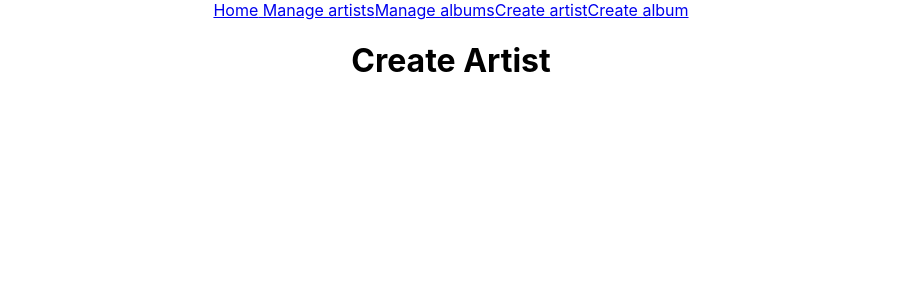
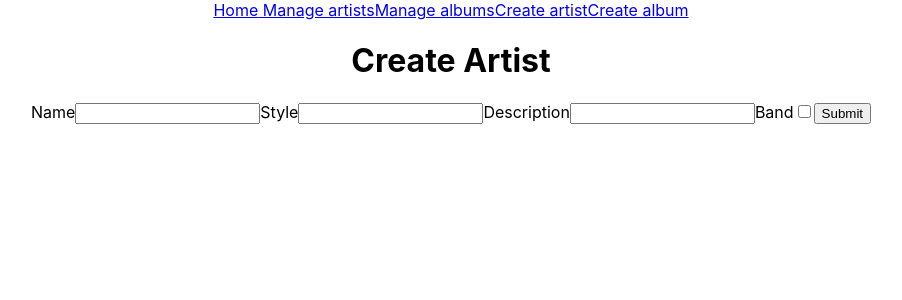
Before and after one commit to sarahledu/Artist-react, a React (Create React App) app in the folder client/: page /create-artist in a window 1280 px wide. Shown: the top 300 px of the page, without its empty margins (189-1091 px from the left). Built offline with nearby package versions, Linux system fonts and the light colour scheme.

Commit message:
create artist en cours

```diff
--- a/client/src/views/CreateAlbum.jsx
+++ b/client/src/views/CreateAlbum.jsx
@@ -1,9 +1,9 @@
-import React from "react";
+import React from 'react'
 
 export default function CreateAlbum() {
-  return (
-    <div>
-      <h1>Create Album</h1>
-    </div>
-  );
+    return (
+        <div>
+
+        </div>
+    )
 }
--- a/client/src/views/CreateArtist.jsx
+++ b/client/src/views/CreateArtist.jsx
@@ -1,9 +1,57 @@
-import React from 'react'
+import React, { useState } from "react";
+import APIHandler from "../api/handler";
+const handler = new APIHandler();
+console.log("handler=>", handler);
 
-export default function CreateArtist() {
-    return (
-        <div>
-            <h1>Create Artist</h1>
-        </div>
-    )
-}
+const CreateArtist = () => {
+  const [artist, setArtist] = useState({ isBand: false });
+
+  function handleSubmit(e) {
+    e.preventDefault();
+    console.log("in the submit", artist);
+    const formData = new FormData();
+    for (let key in artist) {
+      console.log(key);
+      formData.append(key, artist[key]);
+    }
+    console.log(formData);
+    handler
+      .post("/create-artist", formData)
+      .then(apiRes => {
+        console.log(apiRes);
+      })
+      .catch(apiErr => console.log(apiErr));
+  }
+
+  function handleChange(e) {
+    const key = e.target.name;
+    const value = e.target.value;
+
+    if (e.target.type === "checkbox") {
+      const checkedBoxValue = e.target.checked;
+
+      setArtist({ ...artist, isBand: checkedBoxValue });
+    } else {
+      setArtist({ ...artist, [key]: value });
+    }
+  }
+
+  return (
+    <div>
+      <h1>Create Artist</h1>
+      <form onChange={handleChange} onSubmit={handleSubmit}>
+        <label htmlFor="name">Name</label>
+        <input id="name" type="text" name="name" />
+        <label htmlFor="style">Style</label>
+        <input id="style" type="text" name="style" />
+        <label htmlFor="description">Description</label>
+        <input id="description" type="text" name="description" />
+        <label htmlFor="isBand">Band</label>
+        <input id="isBand" type="checkbox" name="isBand" value="true" />
+        <button>Submit</button>
+      </form>
+    </div>
+  );
+};
+
+export default CreateArtist;
```
